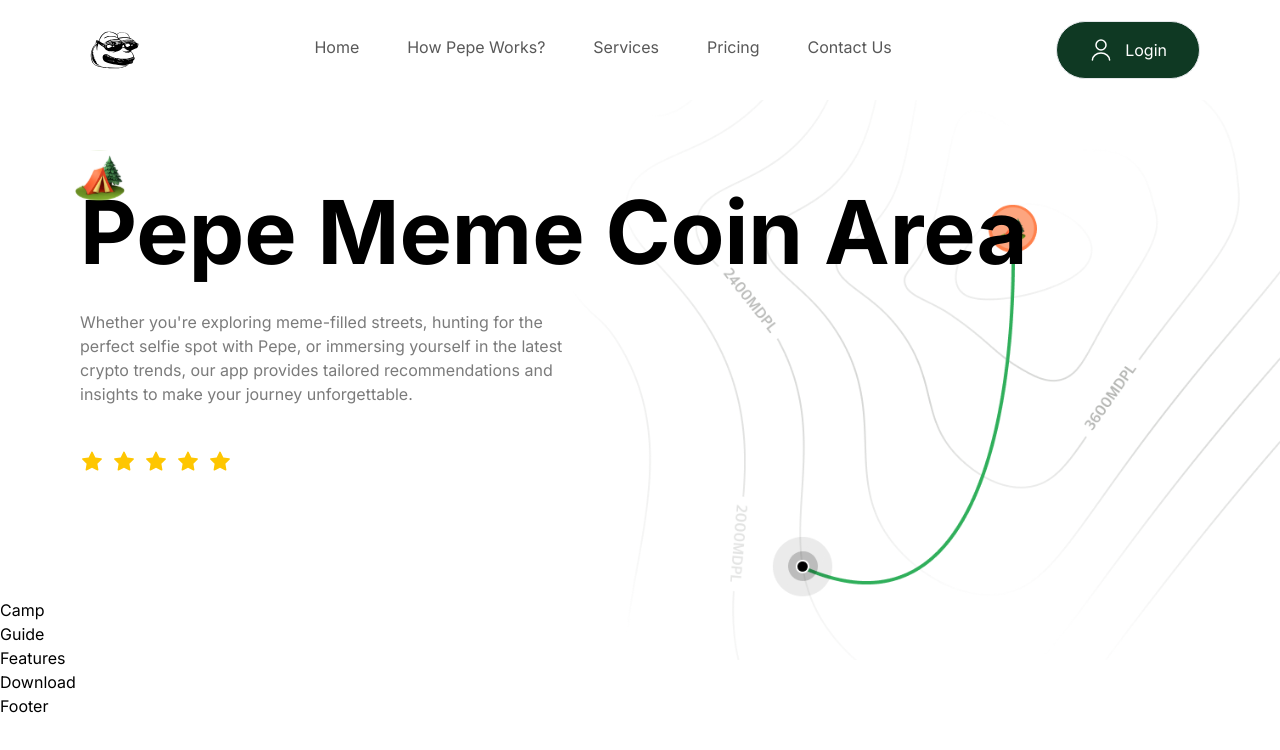
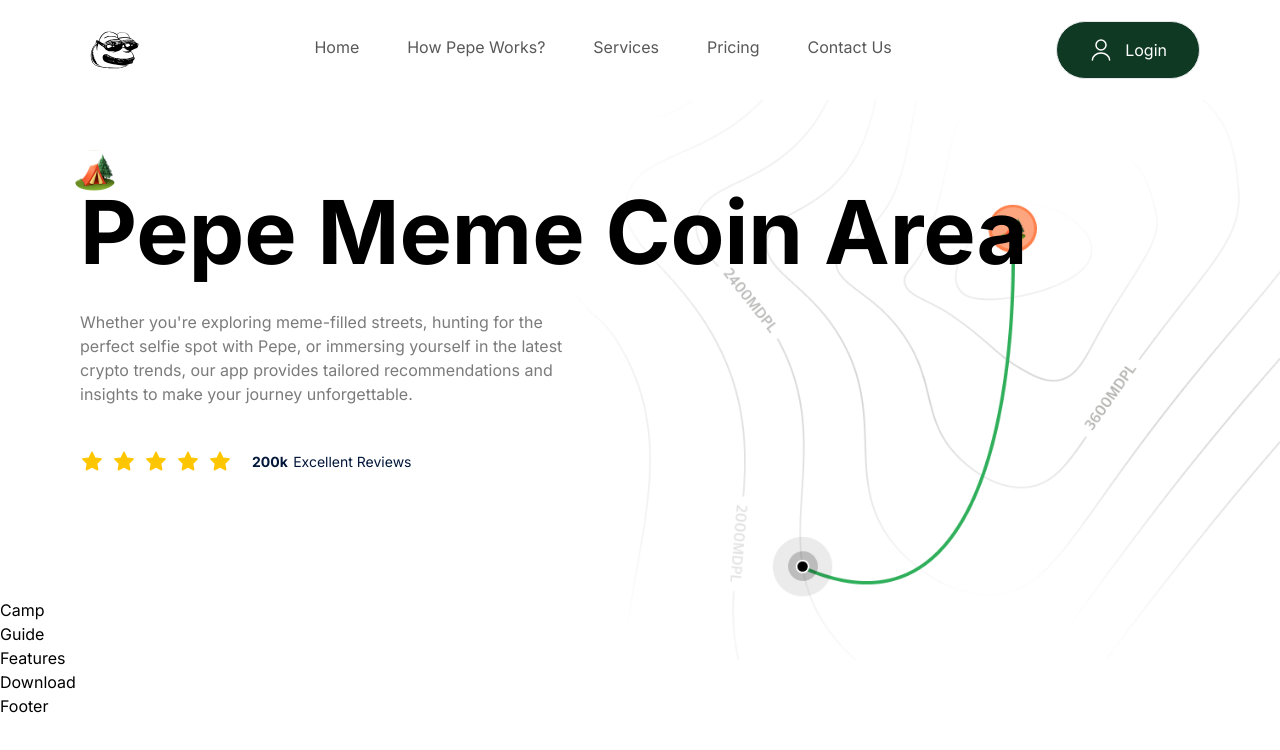
Before and after one commit to eddyK15501/travel-app, a Next.js app: page / in a window 1280 px wide. Shown: the top 750 px of the page. Built offline with nearby package versions, Linux system fonts and the light colour scheme.

Commit message:
Hero.tsx - star review styling fix

```diff
--- a/app/globals.css
+++ b/app/globals.css
@@ -128,6 +128,10 @@ body {
     @apply text-[16px] font-[700];
   }
 
+  .bold-14 {
+    @apply text-[14px] font-[700];
+  }
+
   /* Hero */
   .hero-map {
     @apply absolute right-0 top-0 h-screen w-screen bg-pattern-2 bg-cover bg-center md:-right-28 xl:-top-60;
--- a/components/Hero.tsx
+++ b/components/Hero.tsx
@@ -10,7 +10,7 @@ const Hero = () => {
           alt='Camp'
           width={50}
           height={50}
-          className='absolute left-[-5px] top-[-30px] w-10 lg:w-[50px]'
+          className='absolute left-[-5px] top-[-30px] w-10'
         />
         <h1 className='bold-52 lg:bold-88'>Pepe Meme Coin Area</h1>
         <p className='regular-16 mt-6 text-gray-30 xl:max-w-[520px]'>
@@ -19,7 +19,7 @@ const Hero = () => {
           trends, our app provides tailored recommendations and insights to make
           your journey unforgettable.
         </p>
-        <div className='my-11 flex flex-wrap gap-5'>
+        <div className='my-11 flex flex-wrap items-center gap-5'>
           <div className='flex items-center gap-2'>
             {Array(5)
               .fill(0)
@@ -33,6 +33,9 @@ const Hero = () => {
                 />
               ))}
           </div>
+          <p className='bold-14 text-blue-70 text-sm'>
+            200k <span className='regular-14 ml-0.5'>Excellent Reviews</span>
+          </p>
         </div>
       </div>
     </section>
```
